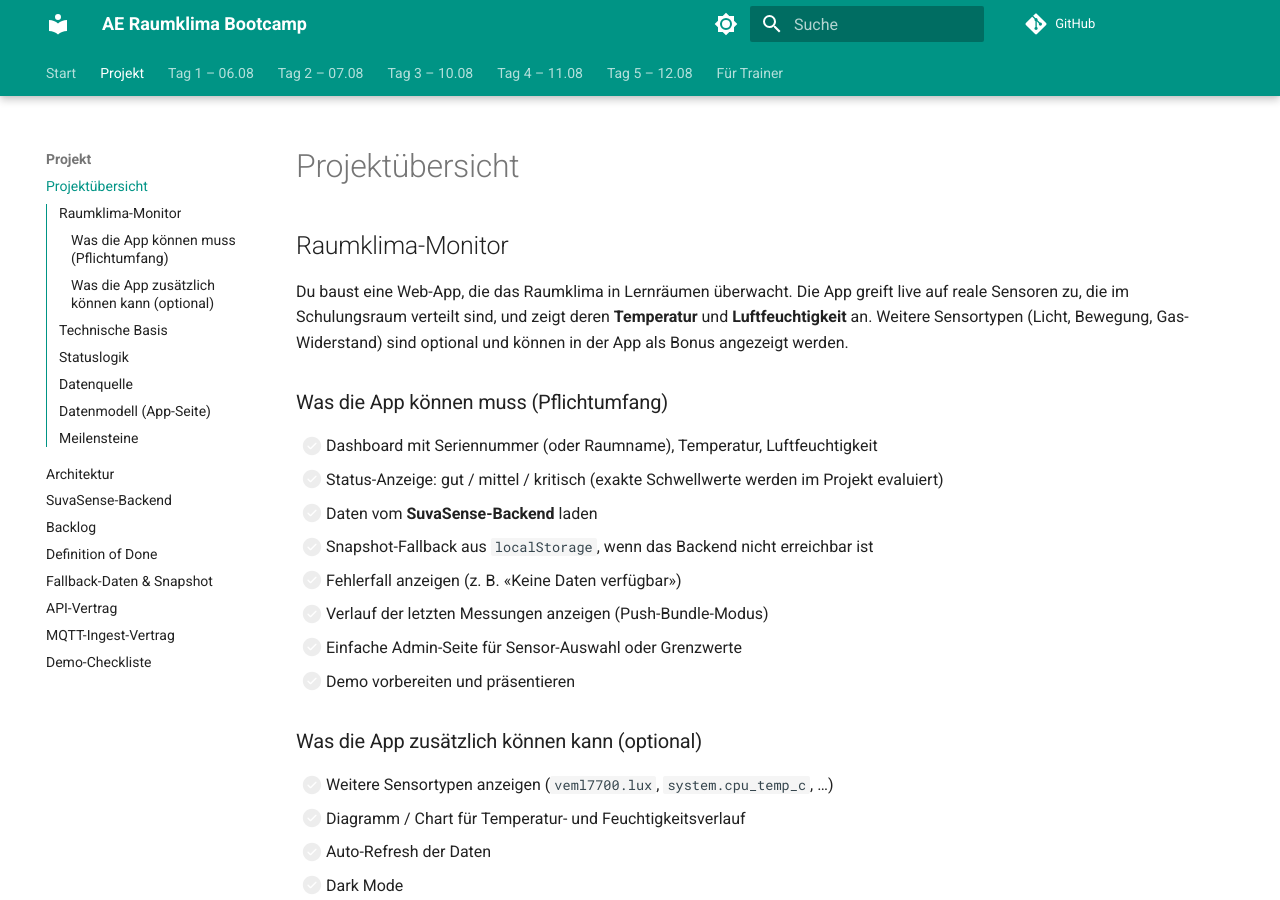
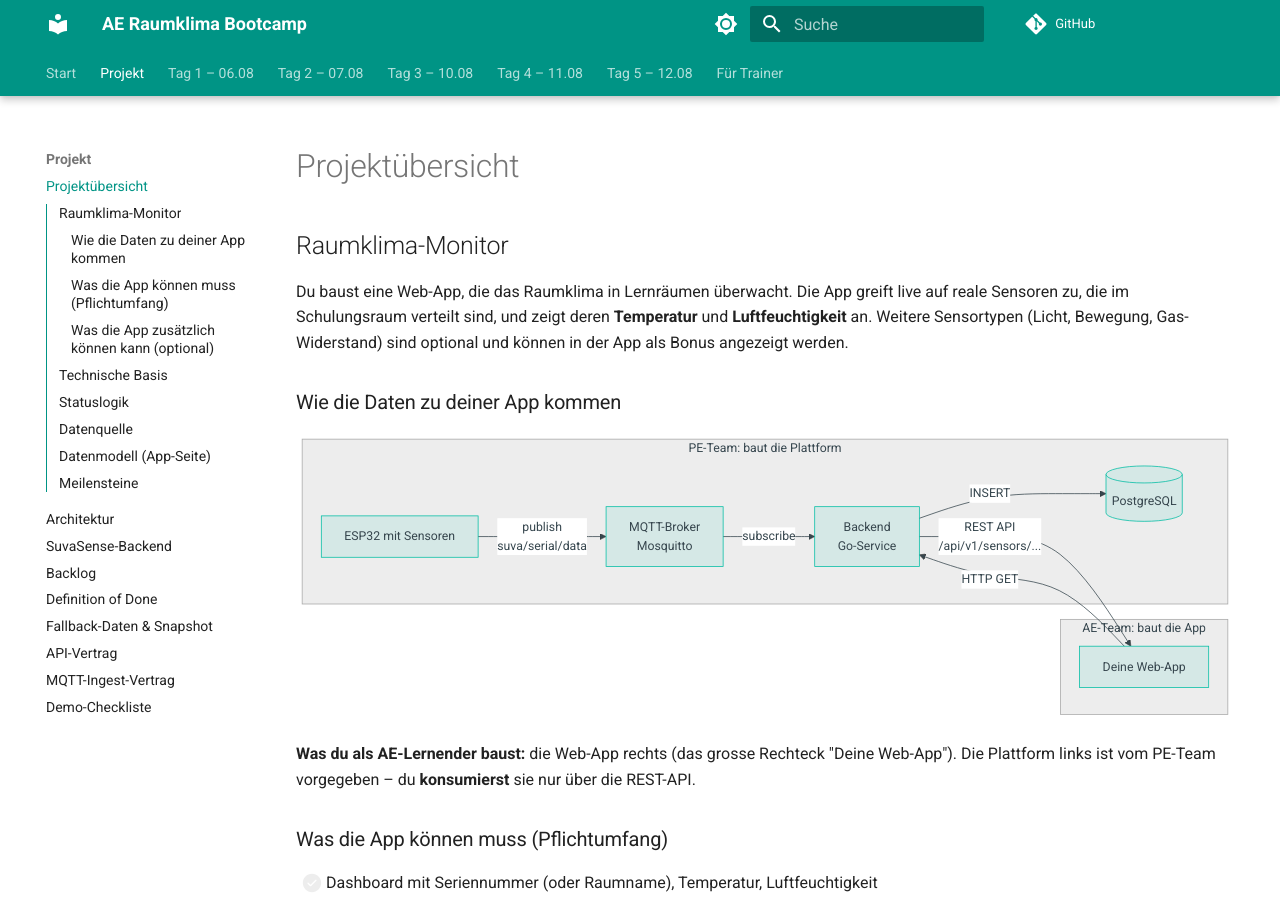
Before and after one commit to HeiligerG/ae-raumklima-bootcamp, an MkDocs documentation site: the page built from docs/projekt/ueberblick.md, in a window 1280 px wide and 900 px high. Built offline with MkDocs 1.6.1 and Material for MkDocs 9.7.7, drawn with Linux system fonts in a browser that asks for light colours; comment, search, counter and statistics services are not loaded.

Commit message:
docs(projekt): ueberblick.md mit 4-Schichten-Datenfluss-Diagramm
AE-Sicht: zeigt welche Schichten das PE-Team baut (ESP,
Broker, Backend, DB) und wo deine Web-App ansetzt.

Mermaid-flowchart mit 2 Subgraphen (PE-Team und DU) +
kreuzendem Pfeil fuer REST-API. Erklaert im Text, was
AE-Lernende bauen (rechts) vs. was PE baut (links).

````diff
--- a/docs/projekt/ueberblick.md
+++ b/docs/projekt/ueberblick.md
@@ -7,6 +7,33 @@ App greift live auf reale Sensoren zu, die im Schulungsraum verteilt
 sind, und zeigt deren **Temperatur** und **Luftfeuchtigkeit** an.
 Weitere Sensortypen (Licht, Bewegung, Gas-Widerstand) sind optional und
 können in der App als Bonus angezeigt werden.
+
+### Wie die Daten zu deiner App kommen
+
+```mermaid
+flowchart LR
+    subgraph PE[PE-Team: baut die Plattform]
+        ESP[ESP32 mit Sensoren]
+        BR[MQTT-Broker<br/>Mosquitto]
+        BE[Backend<br/>Go-Service]
+        DB[(PostgreSQL)]
+        ESP -->|publish<br/>suva/serial/data| BR
+        BR -->|subscribe| BE
+        BE -->|INSERT| DB
+    end
+
+    subgraph DU[AE-Team: baut die App]
+        APP[Deine Web-App]
+    end
+
+    BE -->|REST API<br/>/api/v1/sensors/...| APP
+    APP -->|HTTP GET| BE
+```
+
+**Was du als AE-Lernender baust:** die Web-App rechts (das grosse
+Rechteck "Deine Web-App"). Die Plattform links ist vom
+PE-Team vorgegeben – du **konsumierst** sie nur über die
+REST-API.
 
 ### Was die App können muss (Pflichtumfang)
 
````
